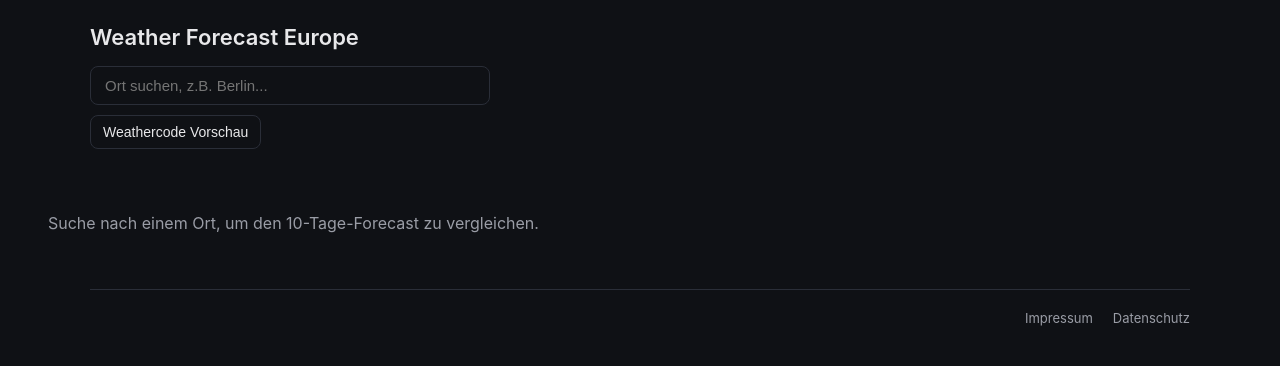
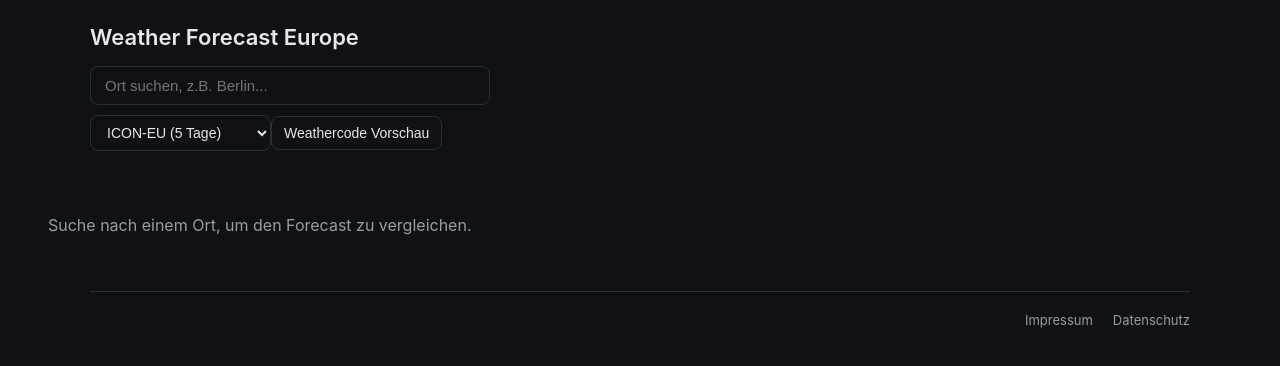
Before and after one commit to trett1004/weather-compare, a React (Vite) app: page / in a window 1280 px wide. Shown: the top 366 px of the page. Built offline with nearby package versions, Linux system fonts and the light colour scheme.

Commit message:
feature: Add weathermodels and a dropdown to select them.

```diff
--- a/src/App.jsx
+++ b/src/App.jsx
@@ -1,5 +1,9 @@
 import { useEffect, useState } from "react";
-import { MAX_LOCATIONS, MOCK_WEATHER_LOCATION } from "./constants";
+import {
+  DEFAULT_WEATHER_MODEL,
+  MAX_LOCATIONS,
+  MOCK_WEATHER_LOCATION,
+} from "./constants";
 import { LocationList } from "./components/LocationList";
 import { SearchSection } from "./components/SearchSection";
 import { getSavedLocations, saveLocations } from "./services/locationStorage";
@@ -7,6 +11,7 @@ import { getSavedLocations, saveLocations } from "./services/locationStorage";
 export default function App() {
   const [locations, setLocations] = useState(() => getSavedLocations());
   const [hint, setHint] = useState("");
+  const [weatherModel, setWeatherModel] = useState(DEFAULT_WEATHER_MODEL);
 
   useEffect(() => {
     saveLocations(locations);
@@ -54,10 +59,13 @@ export default function App() {
         onAddLocation={handleAddLocation}
         onAddPreview={() => handleAddLocation(MOCK_WEATHER_LOCATION)}
         hint={hint}
+        weatherModel={weatherModel}
+        onModelChange={setWeatherModel}
       />
       <LocationList
         locations={locations}
         onRemoveLocation={handleRemoveLocation}
+        weatherModel={weatherModel}
       />
       <footer className="site-footer">
         <a href="/impressum">Impressum</a>
--- a/src/components/LocationCard.jsx
+++ b/src/components/LocationCard.jsx
@@ -39,7 +39,7 @@ function WeatherIconGallery() {
   );
 }
 
-export function LocationCard({ location, onRemove }) {
+export function LocationCard({ location, onRemove, weatherModel }) {
   const [forecastState, setForecastState] = useState({
     status: "loading",
     data: null,
@@ -52,7 +52,11 @@ export function LocationCard({ location, onRemove }) {
       setForecastState({ status: "loading", data: null });
 
       try {
-        const data = await fetchForecast(location.lat, location.lon);
+        const data = await fetchForecast(
+          location.lat,
+          location.lon,
+          weatherModel,
+        );
 
         if (!isCancelled) {
           setForecastState({ status: "ready", data });
@@ -69,7 +73,7 @@ export function LocationCard({ location, onRemove }) {
     return () => {
       isCancelled = true;
     };
-  }, [location.lat, location.lon]);
+  }, [location.lat, location.lon, weatherModel]);
 
   return (
     <section className="location-card full-bleed">
--- a/src/components/LocationList.jsx
+++ b/src/components/LocationList.jsx
@@ -1,10 +1,10 @@
 import { LocationCard } from "./LocationCard";
 
-export function LocationList({ locations, onRemoveLocation }) {
+export function LocationList({ locations, onRemoveLocation, weatherModel }) {
   if (locations.length === 0) {
     return (
       <main className="locations-container empty-state">
-        <p>Suche nach einem Ort, um den 10-Tage-Forecast zu vergleichen.</p>
+        <p>Suche nach einem Ort, um den Forecast zu vergleichen.</p>
       </main>
     );
   }
@@ -16,6 +16,7 @@ export function LocationList({ locations, onRemoveLocation }) {
           key={location.id}
           location={location}
           onRemove={onRemoveLocation}
+          weatherModel={weatherModel}
         />
       ))}
     </main>
--- a/src/components/SearchSection.jsx
+++ b/src/components/SearchSection.jsx
@@ -2,8 +2,15 @@ import { useEffect, useRef, useState } from "react";
 import { searchLocations } from "../services/weatherApi";
 import { useDebouncedValue } from "../hooks/useDebouncedValue";
 import { SearchResults } from "./SearchResults";
+import { WEATHER_MODELS } from "../constants";
 
-export function SearchSection({ onAddLocation, onAddPreview, hint }) {
+export function SearchSection({
+  onAddLocation,
+  onAddPreview,
+  hint,
+  weatherModel,
+  onModelChange,
+}) {
   const [query, setQuery] = useState("");
   const [results, setResults] = useState([]);
   const [isOpen, setIsOpen] = useState(false);
@@ -87,6 +94,18 @@ export function SearchSection({ onAddLocation, onAddPreview, hint }) {
           onSelect={handleSelect}
         />
       </div>
+      <select
+        className="model-select"
+        value={weatherModel}
+        onChange={(event) => onModelChange(event.target.value)}
+        aria-label="Wettermodell auswählen"
+      >
+        {Object.entries(WEATHER_MODELS).map(([id, { label }]) => (
+          <option key={id} value={id}>
+            {label}
+          </option>
+        ))}
+      </select>
       <button className="preview-button" type="button" onClick={onAddPreview}>
         Weathercode Vorschau
       </button>
--- a/src/constants.js
+++ b/src/constants.js
@@ -43,10 +43,12 @@ import thunderstormsExtremeNightHailIcon from "@meteocons/svg-static/fill/thunde
 
 export const GEOCODE_URL = "https://geocoding-api.open-meteo.com/v1/search";
 export const FORECAST_URL = "https://api.open-meteo.com/v1/forecast";
-// Default model to request from Open-Meteo. Change to another supported model
-// (e.g. "gfs", "icon") if desired. Use the documented ECMWF identifier
-// `ecmwf_ifs` to request ECMWF IFS data (see Open-Meteo ECMWF docs).
-export const DEFAULT_WEATHER_MODEL = "ecmwf_ifs";
+export const WEATHER_MODELS = {
+  icon_eu: { label: "ICON-EU (5 Tage)", forecastDays: 5 },
+  icon_d2: { label: "ICON-D2 (2 Tage)", forecastDays: 2 },
+  icon_global: { label: "ICON Global (7 Tage)", forecastDays: 7 },
+};
+export const DEFAULT_WEATHER_MODEL = "icon_eu";
 export const MAX_LOCATIONS = 10;
 export const STORAGE_KEY = "savedLocations";
 export const MOCK_WEATHER_LOCATION = {
--- a/src/services/weatherApi.js
+++ b/src/services/weatherApi.js
@@ -4,6 +4,7 @@ import {
   MOCK_WEATHER_LOCATION,
   WEATHER_ICONS,
   DEFAULT_WEATHER_MODEL,
+  WEATHER_MODELS,
 } from "../constants";
 
 const PREVIEW_WEATHER_CODES = Object.keys(WEATHER_ICONS).map(Number);
@@ -101,10 +102,12 @@ export async function searchLocations(query) {
   }));
 }
 
-export async function fetchForecast(lat, lon) {
+export async function fetchForecast(lat, lon, model = DEFAULT_WEATHER_MODEL) {
   if (lat === MOCK_WEATHER_LOCATION.lat && lon === MOCK_WEATHER_LOCATION.lon) {
     return buildMockForecast();
   }
+
+  const forecastDays = WEATHER_MODELS[model]?.forecastDays ?? 5;
 
   const params = new URLSearchParams({
     latitude: lat,
@@ -114,8 +117,8 @@ export async function fetchForecast(lat, lon) {
     daily: "sunrise,sunset",
     wind_speed_unit: "kn",
     timezone: "auto",
-    forecast_days: "7",
-    models: DEFAULT_WEATHER_MODEL,
+    forecast_days: String(forecastDays),
+    models: model,
   });
 
   const response = await fetch(`${FORECAST_URL}?${params.toString()}`);
--- a/style.css
+++ b/style.css
@@ -110,6 +110,20 @@ h1 {
 }
 
 .preview-button:hover {
+  border-color: var(--accent);
+}
+
+.model-select {
+  padding: 8px 12px;
+  border: 1px solid var(--border);
+  border-radius: 8px;
+  background: var(--card-bg);
+  color: var(--text);
+  font-size: 14px;
+  cursor: pointer;
+}
+
+.model-select:hover {
   border-color: var(--accent);
 }
 
```
